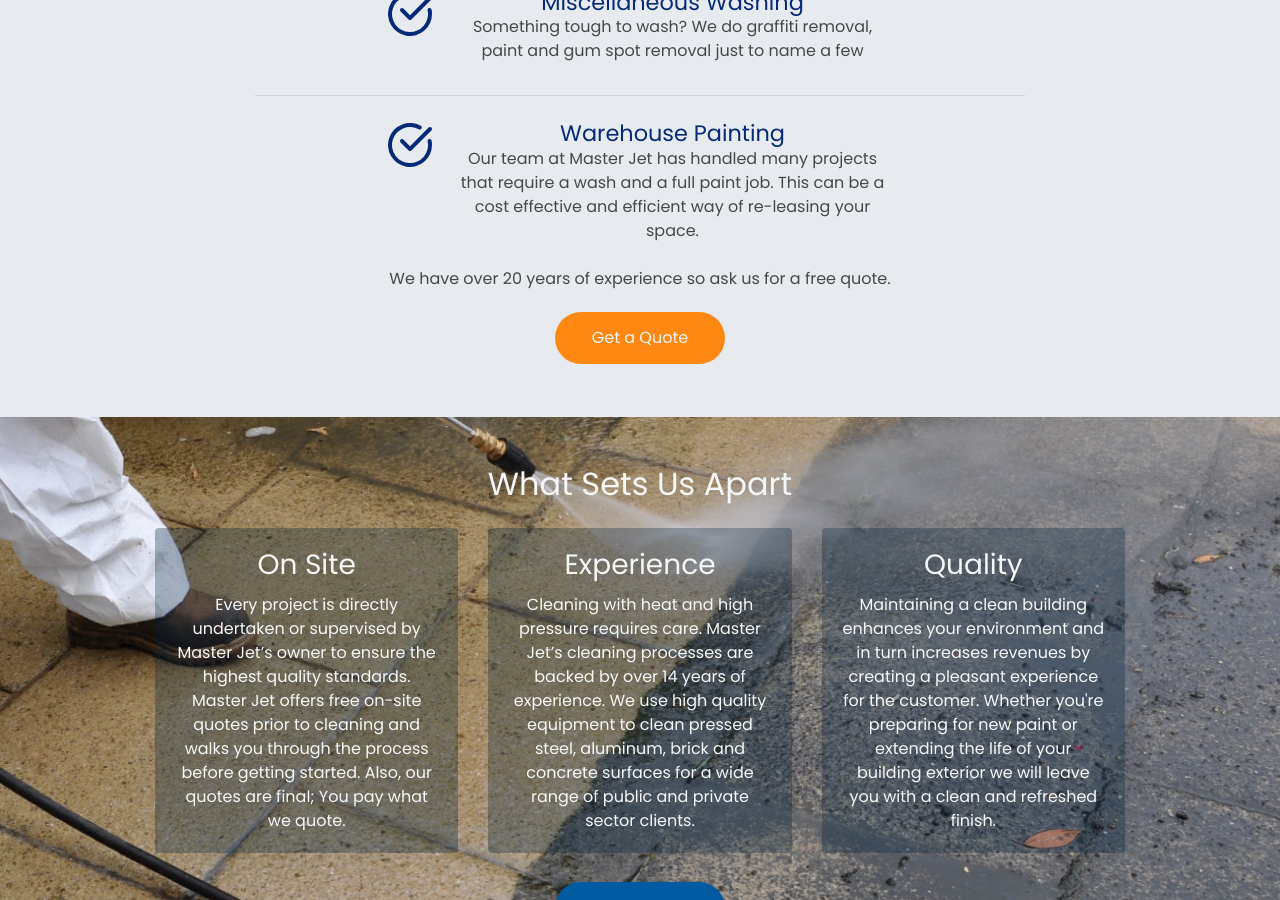
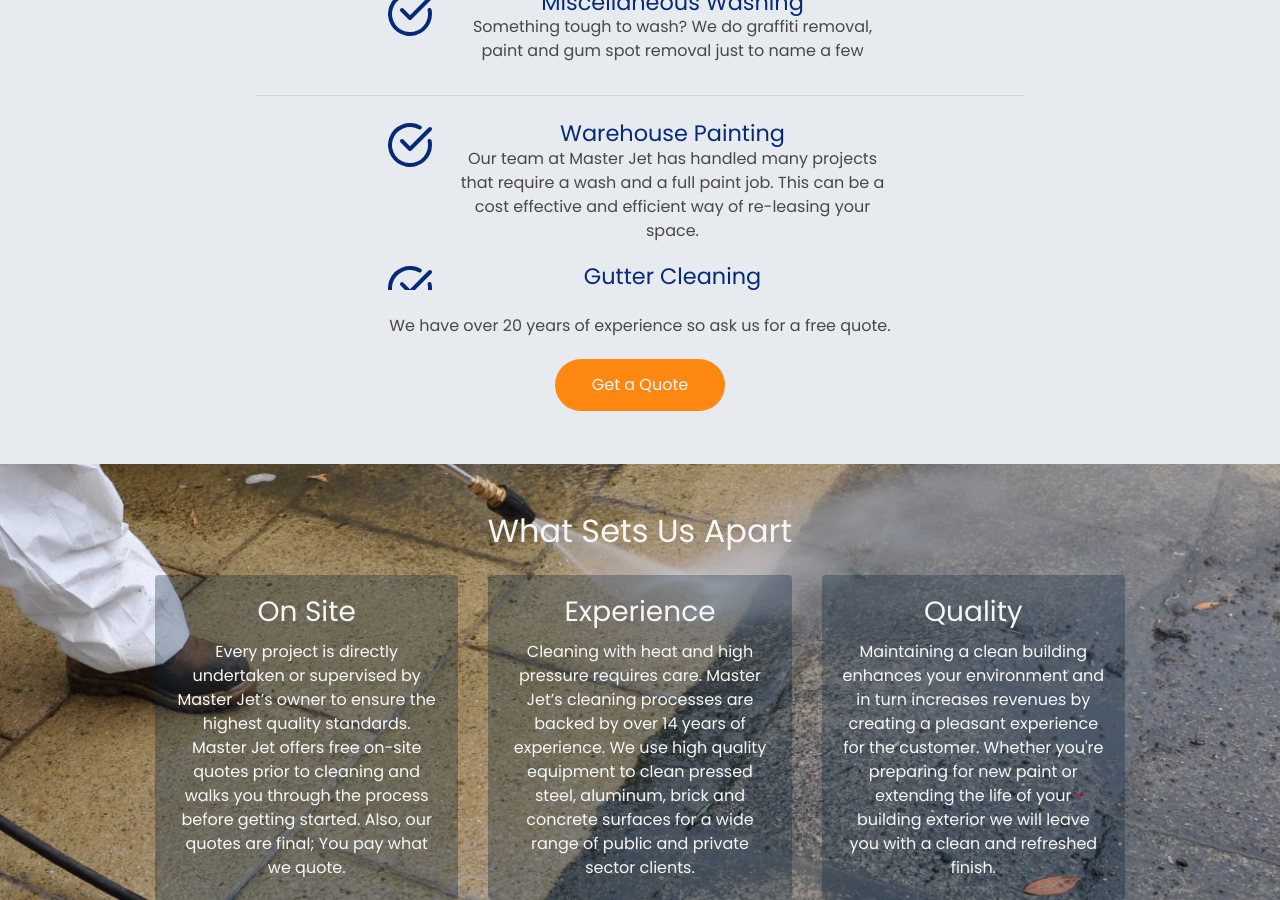
Before and after one commit to linhub15/masterjet.ca, a Jekyll site: the page built from edmonton-pressure-washing-service.html, in a window 1280 px wide and 900 px high, scrolled down 1059 px. Built offline with Jekyll 4.4.1, drawn with Linux system fonts in a browser that asks for light colours; nearby versions of some CDN libraries.

Commit message:
Updated 'edmonton-pressure-washing-service.html' via CloudCannon

```diff
--- a/edmonton-pressure-washing-service.html
+++ b/edmonton-pressure-washing-service.html
@@ -51,7 +51,10 @@ permalink: /edmonton-pressure-washing-service/
                 <p>Our team at Master Jet has handled many projects that require a wash and a full paint job. This can be a cost
                   effective and efficient way of re-leasing your space.
                 </p>
-              </li>
+            </li>
+            <li>
+                <h3>Gutter Cleaning</h3>
+            </li>
         </ul>
         <p>We have over 20 years of experience so ask us for a free quote.</p>
         {% include buttons/get-a-quote.html %}
```
